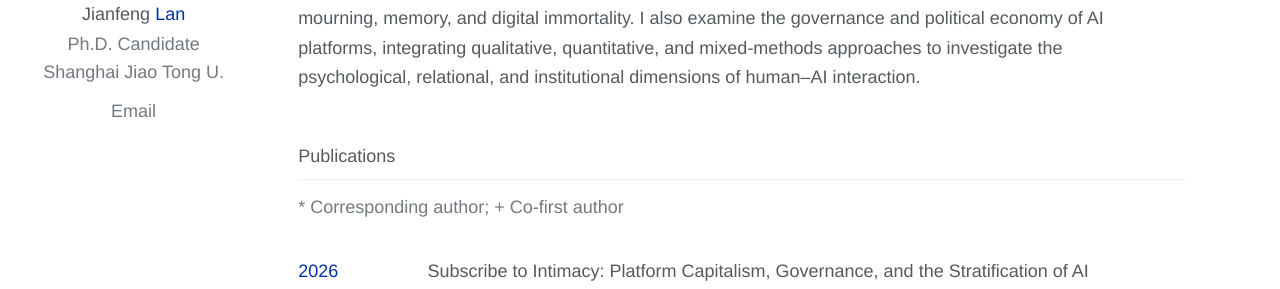
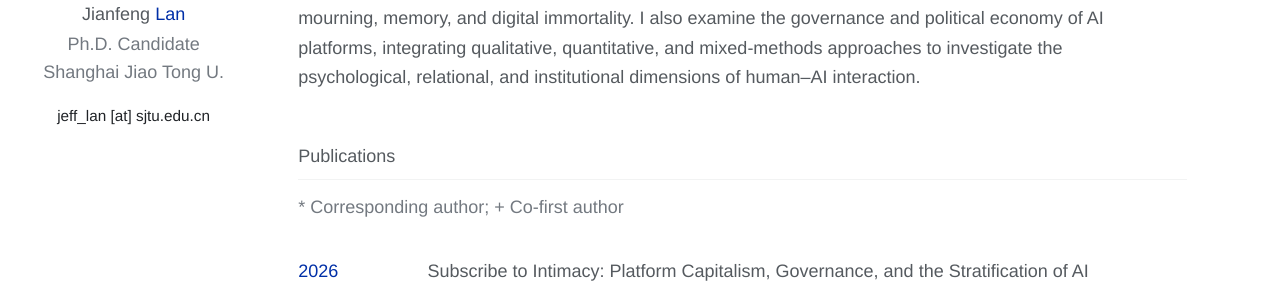
Before and after one commit to jianfenglan/jianfenglan.github.io, a Jekyll site: the page built from research.md, in a window 1280 px wide. Shown: the part 212-501 px from the top of the page. Built offline with Jekyll 4.4.1, drawn with Linux system fonts in a browser that asks for light colours.

Commit message:
Show obfuscated email as profile text

```diff
--- a/_includes/author-profile.html
+++ b/_includes/author-profile.html
@@ -18,6 +18,7 @@
     <h3 class="author__name">{{ author.name }}</h3>
     {% if author.pronouns %}<p class="author__pronouns">{{ author.pronouns }}</p>{% endif %}
     {% if author.bio %}<p class="author__bio">{{ author.bio }}</p>{% endif %}
+    <p class="author__email-text">jeff_lan [at] sjtu.edu.cn</p>
   </div>
 
   <div class="author__urls-wrapper">
@@ -30,157 +31,50 @@
         <li class="author__desktop"><i class="fas fa-fw fa-building-columns icon-pad-right" aria-hidden="true"></i>{{ author.employer }}</li>
       {% endif %}
       {% if author.affiliation_url %}
-      <li>
-      <a href="{{ author.affiliation_url }}" itemprop="affiliation" rel="nofollow noopener noreferrer">
-      {{ author.affiliation }}
-      </a>
-      </li>
+      <li><a href="{{ author.affiliation_url }}" itemprop="affiliation" rel="nofollow noopener noreferrer">{{ author.affiliation }}</a></li>
       {% endif %}
-
       {% if author.uri %}
         <li><a href="{{ author.uri }}"><i class="fas fa-fw fa-link icon-pad-right" aria-hidden="true"></i>{{ site.data.ui-text[site.locale].website_label | default: "Website" }}</a></li>
       {% endif %}
-
-      {% if author.email %}
-        <li>
-          <a href="mailto:{{ author.email }}" itemprop="email">
-      {{ author.email_label | default: "Email" }}
-          </a>
-        </li>
-      {% endif %}
-
-      {% if author.academia %}
-        <li><a href="{{ author.academia }}"><i class="ai ai-academia ai-fw icon-pad-right" aria-hidden="true"></i>Academia</a></li>
-      {% endif %}
-      {% if author.arxiv %}
-        <li><a href="{{ author.arxiv }}"><i class="ai ai-arxiv ai-fw icon-pad-right"></i>arXiv</a></li>
-      {% endif %}
-
-       {% if author.orcid %}
-        <li>
-          <a href="{{ author.orcid }}">
-      {{ author.orcid_label | default: "ORCID" }}
-          </a>
-        </li>
-      {% endif %}
-
-      {% if author.googlescholar %}
-        <li>
-          <a href="{{ author.googlescholar }}" itemprop="sameAs" rel="nofollow noopener noreferrer">
-      {{ author.googlescholar_label | default: "Google Scholar" }}
-          </a>
-        </li>
-      {% endif %}
-
-      {% if author.semantic %}
-        <li><a href="{{ author.semantic }}"><i class="ai ai-semantic-scholar ai-fw icon-pad-right"></i>Semantic Scholar</a></li>
-      {% endif %}
-      {% if author.impactstory %}
-        <li><a href="{{ author.impactstory }}"><i class="ai ai-impactstory ai-fw icon-pad-right"></i>Impactstory</a></li>
-      {% endif %}
-
-
-      {% if author.pubmed %}
-        <li><a href="{{ author.pubmed }}"><i class="ai ai-pubmed ai-fw icon-pad-right"></i>PubMed</a></li>
-      {% endif %}
-      {% if author.researchgate %}
-        <li><a href="{{ author.researchgate }}"><i class="fab fa-fw fa-researchgate icon-pad-right" aria-hidden="true"></i>ResearchGate</a></li>
-      {% endif %}
-      {% if author.scopus %}
-        <li><a href="{{ author.scopus }}"><i class="ai ai-scopus ai-fw icon-pad-right"></i>Scopus</a></li>
-      {% endif %}
-
-      {% if author.bitbucket %}
-        <li><a href="https://bitbucket.org/{{ author.bitbucket }}"><i class="fab fa-fw fa-bitbucket icon-pad-right" aria-hidden="true"></i>Bitbucket</a></li>
-      {% endif %}
-      {% if author.codepen %}
-        <li><a href="https://codepen.io/{{ author.codepen }}"><i class="fab fa-fw fa-codepen icon-pad-right" aria-hidden="true"></i>CodePen</a></li>
-      {% endif %}
-      {% if author.dribbble %}
-        <li><a href="https://dribbble.com/{{ author.dribbble }}"><i class="fab fa-fw fa-dribbble icon-pad-right" aria-hidden="true"></i>Dribbble</a></li>
-      {% endif %}
-      {% if author.github %}
-        <li><a href="https://github.com/{{ author.github }}"><i class="fab fa-fw fa-github icon-pad-right" aria-hidden="true"></i>GitHub</a></li>
-      {% endif %}
-      {% if author.kaggle %}
-        <li><a href="https://kaggle.com/{{ author.kaggle }}"><i class="fab fa-fw fa-kaggle icon-pad-right" aria-hidden="true"></i>Kaggle</a></li>
-      {% endif %}
-      {% if author.stackoverflow %}
-        <li><a href="https://www.stackoverflow.com/users/{{ author.stackoverflow }}"><i class="fab fa-fw fa-stack-overflow icon-pad-right" aria-hidden="true"></i>Stackoverflow</a></li>
-      {% endif %}
-
-      {% if author.bluesky %}
-        <li><a href="https://bsky.app/profile/{{ author.bluesky }}"><i class="fab fa-fw fa-bluesky icon-pad-right" aria-hidden="true"></i>Bluesky</a></li>
-      {% endif %}
-      {% if author.facebook %}
-        <li><a href="https://www.facebook.com/{{ author.facebook }}"><i class="fab fa-fw fa-facebook-f icon-pad-right" aria-hidden="true"></i>Facebook</a></li>
-      {% endif %}
-      {% if author.flickr %}
-        <li><a href="https://www.flickr.com/{{ author.flickr }}"><i class="fab fa-fw fa-flickr icon-pad-right" aria-hidden="true"></i>Flickr</a></li>
-      {% endif %}
-      {% if author.foursquare %}
-        <li><a href="https://foursquare.com/{{ author.foursquare }}"><i class="fab fa-fw fa-foursquare icon-pad-right" aria-hidden="true"></i>Foursquare</a></li>
-      {% endif %}
-      {% if author.goodreads %}
-        <li><a href="https://www.goodreads.com/{{ author.goodreads }}"><i class="fab fa-fw fa-goodreads icon-pad-right" aria-hidden="true"></i>Goodreads</a></li>
-      {% endif %}
-      {% if author.google_plus %}
-        <li><a href="https://plus.google.com/+{{ author.google_plus }}"><i class="fab fa-fw fa-google-plus-g icon-pad-right" aria-hidden="true"></i>Google+</a></li>
-      {% endif %}
-      {% if author.keybase %}
-        <li><a href="https://keybase.io/{{ author.keybase }}"><i class="fas fa-fw fa-key icon-pad-right" aria-hidden="true"></i>Keybase</a></li>
-      {% endif %}
-      {% if author.instagram %}
-        <li><a href="https://instagram.com/{{ author.instagram }}"><i class="fab fa-fw fa-instagram icon-pad-right" aria-hidden="true"></i>Instagram</a></li>
-      {% endif %}
-      {% if author.lastfm %}
-        <li><a href="https://last.fm/user/{{ author.lastfm }}"><i class="fab fa-fw fa-lastfm icon-pad-right" aria-hidden="true"></i>Last.fm</a></li>
-      {% endif %}
-      {% if author.linkedin %}
-        <li><a href="https://www.linkedin.com/in/{{ author.linkedin }}">LinkedIn</a></li>
-      {% endif %}
-      {% if author.mastodon %}
-        <li><a href="{{ author.mastodon }}"><i class="fab fa-fw fa-mastodon icon-pad-right" aria-hidden="true"></i>Mastodon</a></li>
-      {% endif %}
-      {% if author.medium %}
-        <li><a href="{{ author.medium }}"><i class="fab fa-fw fa-medium icon-pad-right" aria-hidden="true"></i>Medium</a></li>
-      {% endif %}
-      {% if author.pinterest %}
-        <li><a href="https://www.pinterest.com/{{ author.pinterest }}"><i class="fab fa-fw fa-pinterest icon-pad-right" aria-hidden="true"></i>Pinterest</a></li>
-      {% endif %}
-      {% if author.soundcloud %}
-        <li><a href="https://soundcloud.com/{{ author.soundcloud }}"><i class="fab fa-fw fa-soundcloud icon-pad-right" aria-hidden="true"></i>Soundcloud</a></li>
-      {% endif %}
-      {% if author.steam %}
-        <li><a href="https://steamcommunity.com/id/{{ author.steam }}"><i class="fab fa-fw fa-steam icon-pad-right" aria-hidden="true"></i>Steam</a></li>
-      {% endif %}
-      {% if author.telegram %}
-        <li><a href="{{ author.telegram }}"><i class="fab fa-fw fa-telegram icon-pad-right" aria-hidden="true"></i>Telegram</a></li>
-      {% endif %}
-      {% if author.tumblr %}
-        <li><a href="https://{{ author.tumblr }}.tumblr.com"><i class="fab fa-fw fa-tumblr icon-pad-right" aria-hidden="true"></i>Tumblr</a></li>
-      {% endif %}
-      {% if author.twitter %}
-        <li><a href="https://twitter.com/{{ author.twitter }}"><i class="fab fa-fw fa-x-twitter icon-pad-right" aria-hidden="true"></i>X (formerly Twitter)</a></li>
-      {% endif %}
-      {% if author.vine %}
-        <li><a href="https://vine.co/u/{{ author.vine }}"><i class="fab fa-fw fa-vine icon-pad-right" aria-hidden="true"></i>Vine</a></li>
-      {% endif %}
-      {% if author.weibo %}
-        <li><a href="https://www.weibo.com/{{ author.weibo }}"><i class="fab fa-fw fa-weibo icon-pad-right" aria-hidden="true"></i>Weibo</a></li>
-      {% endif %}
-      {% if author.wikipedia %}
-        <li><a href="https://en.wikipedia.org/wiki/User:{{ author.wikipedia }}"><i class="fab fa-fw fa-wikipedia-w icon-pad-right" aria-hidden="true"></i>Wikipedia</a></li>
-      {% endif %}
-      {% if author.xing %}
-        <li><a href="https://www.xing.com/profile/{{ author.xing }}"><i class="fab fa-fw fa-xing icon-pad-right" aria-hidden="true"></i>XING</a></li>
-      {% endif %}
-      {% if author.youtube %}
-        <li><a href="https://www.youtube.com/@{{ author.youtube }}"><i class="fab fa-fw fa-youtube icon-pad-right" aria-hidden="true"></i>YouTube</a></li>
-      {% endif %}
-      {% if author.zhihu %}
-      <li><a href="https://www.zhihu.com/people/{{ author.zhihu }}"><i class="fab fa-fw fa-zhihu icon-pad-right" aria-hidden="true"></i>Zhihu</a></li>
-      {% endif %}
+      {% if author.academia %}<li><a href="{{ author.academia }}"><i class="ai ai-academia ai-fw icon-pad-right" aria-hidden="true"></i>Academia</a></li>{% endif %}
+      {% if author.arxiv %}<li><a href="{{ author.arxiv }}"><i class="ai ai-arxiv ai-fw icon-pad-right"></i>arXiv</a></li>{% endif %}
+      {% if author.orcid %}<li><a href="{{ author.orcid }}">{{ author.orcid_label | default: "ORCID" }}</a></li>{% endif %}
+      {% if author.googlescholar %}<li><a href="{{ author.googlescholar }}" itemprop="sameAs" rel="nofollow noopener noreferrer">{{ author.googlescholar_label | default: "Google Scholar" }}</a></li>{% endif %}
+      {% if author.semantic %}<li><a href="{{ author.semantic }}"><i class="ai ai-semantic-scholar ai-fw icon-pad-right"></i>Semantic Scholar</a></li>{% endif %}
+      {% if author.impactstory %}<li><a href="{{ author.impactstory }}"><i class="ai ai-impactstory ai-fw icon-pad-right"></i>Impactstory</a></li>{% endif %}
+      {% if author.pubmed %}<li><a href="{{ author.pubmed }}"><i class="ai ai-pubmed ai-fw icon-pad-right"></i>PubMed</a></li>{% endif %}
+      {% if author.researchgate %}<li><a href="{{ author.researchgate }}"><i class="fab fa-fw fa-researchgate icon-pad-right" aria-hidden="true"></i>ResearchGate</a></li>{% endif %}
+      {% if author.scopus %}<li><a href="{{ author.scopus }}"><i class="ai ai-scopus ai-fw icon-pad-right"></i>Scopus</a></li>{% endif %}
+      {% if author.bitbucket %}<li><a href="https://bitbucket.org/{{ author.bitbucket }}"><i class="fab fa-fw fa-bitbucket icon-pad-right" aria-hidden="true"></i>Bitbucket</a></li>{% endif %}
+      {% if author.codepen %}<li><a href="https://codepen.io/{{ author.codepen }}"><i class="fab fa-fw fa-codepen icon-pad-right" aria-hidden="true"></i>CodePen</a></li>{% endif %}
+      {% if author.dribbble %}<li><a href="https://dribbble.com/{{ author.dribbble }}"><i class="fab fa-fw fa-dribbble icon-pad-right" aria-hidden="true"></i>Dribbble</a></li>{% endif %}
+      {% if author.github %}<li><a href="https://github.com/{{ author.github }}"><i class="fab fa-fw fa-github icon-pad-right" aria-hidden="true"></i>GitHub</a></li>{% endif %}
+      {% if author.kaggle %}<li><a href="https://kaggle.com/{{ author.kaggle }}"><i class="fab fa-fw fa-kaggle icon-pad-right" aria-hidden="true"></i>Kaggle</a></li>{% endif %}
+      {% if author.stackoverflow %}<li><a href="https://www.stackoverflow.com/users/{{ author.stackoverflow }}"><i class="fab fa-fw fa-stack-overflow icon-pad-right" aria-hidden="true"></i>Stackoverflow</a></li>{% endif %}
+      {% if author.bluesky %}<li><a href="https://bsky.app/profile/{{ author.bluesky }}"><i class="fab fa-fw fa-bluesky icon-pad-right" aria-hidden="true"></i>Bluesky</a></li>{% endif %}
+      {% if author.facebook %}<li><a href="https://www.facebook.com/{{ author.facebook }}"><i class="fab fa-fw fa-facebook-f icon-pad-right" aria-hidden="true"></i>Facebook</a></li>{% endif %}
+      {% if author.flickr %}<li><a href="https://www.flickr.com/{{ author.flickr }}"><i class="fab fa-fw fa-flickr icon-pad-right" aria-hidden="true"></i>Flickr</a></li>{% endif %}
+      {% if author.foursquare %}<li><a href="https://foursquare.com/{{ author.foursquare }}"><i class="fab fa-fw fa-foursquare icon-pad-right" aria-hidden="true"></i>Foursquare</a></li>{% endif %}
+      {% if author.goodreads %}<li><a href="https://www.goodreads.com/{{ author.goodreads }}"><i class="fab fa-fw fa-goodreads icon-pad-right" aria-hidden="true"></i>Goodreads</a></li>{% endif %}
+      {% if author.google_plus %}<li><a href="https://plus.google.com/+{{ author.google_plus }}"><i class="fab fa-fw fa-google-plus-g icon-pad-right" aria-hidden="true"></i>Google+</a></li>{% endif %}
+      {% if author.keybase %}<li><a href="https://keybase.io/{{ author.keybase }}"><i class="fas fa-fw fa-key icon-pad-right" aria-hidden="true"></i>Keybase</a></li>{% endif %}
+      {% if author.instagram %}<li><a href="https://instagram.com/{{ author.instagram }}"><i class="fab fa-fw fa-instagram icon-pad-right" aria-hidden="true"></i>Instagram</a></li>{% endif %}
+      {% if author.lastfm %}<li><a href="https://last.fm/user/{{ author.lastfm }}"><i class="fab fa-fw fa-lastfm icon-pad-right" aria-hidden="true"></i>Last.fm</a></li>{% endif %}
+      {% if author.linkedin %}<li><a href="https://www.linkedin.com/in/{{ author.linkedin }}">LinkedIn</a></li>{% endif %}
+      {% if author.mastodon %}<li><a href="{{ author.mastodon }}"><i class="fab fa-fw fa-mastodon icon-pad-right" aria-hidden="true"></i>Mastodon</a></li>{% endif %}
+      {% if author.medium %}<li><a href="{{ author.medium }}"><i class="fab fa-fw fa-medium icon-pad-right" aria-hidden="true"></i>Medium</a></li>{% endif %}
+      {% if author.pinterest %}<li><a href="https://www.pinterest.com/{{ author.pinterest }}"><i class="fab fa-fw fa-pinterest icon-pad-right" aria-hidden="true"></i>Pinterest</a></li>{% endif %}
+      {% if author.soundcloud %}<li><a href="https://soundcloud.com/{{ author.soundcloud }}"><i class="fab fa-fw fa-soundcloud icon-pad-right" aria-hidden="true"></i>Soundcloud</a></li>{% endif %}
+      {% if author.steam %}<li><a href="https://steamcommunity.com/id/{{ author.steam }}"><i class="fab fa-fw fa-steam icon-pad-right" aria-hidden="true"></i>Steam</a></li>{% endif %}
+      {% if author.telegram %}<li><a href="{{ author.telegram }}"><i class="fab fa-fw fa-telegram icon-pad-right" aria-hidden="true"></i>Telegram</a></li>{% endif %}
+      {% if author.tumblr %}<li><a href="https://{{ author.tumblr }}.tumblr.com"><i class="fab fa-fw fa-tumblr icon-pad-right" aria-hidden="true"></i>Tumblr</a></li>{% endif %}
+      {% if author.twitter %}<li><a href="https://twitter.com/{{ author.twitter }}"><i class="fab fa-fw fa-x-twitter icon-pad-right" aria-hidden="true"></i>X (formerly Twitter)</a></li>{% endif %}
+      {% if author.vine %}<li><a href="https://vine.co/u/{{ author.vine }}"><i class="fab fa-fw fa-vine icon-pad-right" aria-hidden="true"></i>Vine</a></li>{% endif %}
+      {% if author.weibo %}<li><a href="https://www.weibo.com/{{ author.weibo }}"><i class="fab fa-fw fa-weibo icon-pad-right" aria-hidden="true"></i>Weibo</a></li>{% endif %}
+      {% if author.wikipedia %}<li><a href="https://en.wikipedia.org/wiki/User:{{ author.wikipedia }}"><i class="fab fa-fw fa-wikipedia-w icon-pad-right" aria-hidden="true"></i>Wikipedia</a></li>{% endif %}
+      {% if author.xing %}<li><a href="https://www.xing.com/profile/{{ author.xing }}"><i class="fab fa-fw fa-xing icon-pad-right" aria-hidden="true"></i>XING</a></li>{% endif %}
+      {% if author.youtube %}<li><a href="https://www.youtube.com/@{{ author.youtube }}"><i class="fab fa-fw fa-youtube icon-pad-right" aria-hidden="true"></i>YouTube</a></li>{% endif %}
+      {% if author.zhihu %}<li><a href="https://www.zhihu.com/people/{{ author.zhihu }}"><i class="fab fa-fw fa-zhihu icon-pad-right" aria-hidden="true"></i>Zhihu</a></li>{% endif %}
     </ul>
   </div>
 </div>
```
